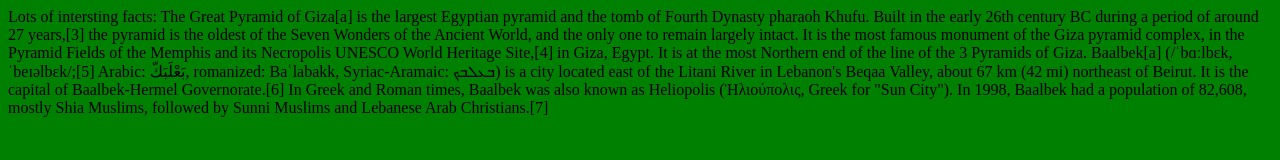
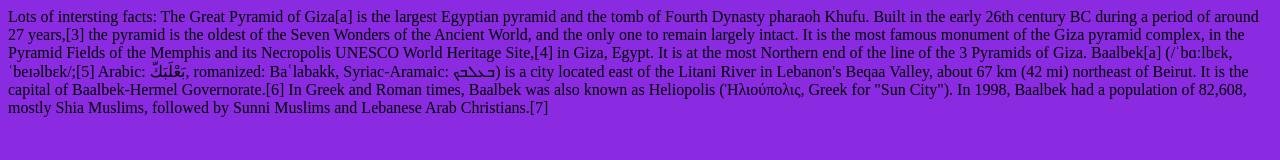
Before and after one commit to alanwithers/testgit, a plain HTML site: page index.html in a window 1280 px wide. Drawn offline with Linux system fonts and the light colour scheme.

Commit message:
changed bg css and baal to html

```diff
--- a/style.css
+++ b/style.css
@@ -1,3 +1,3 @@
 body {
- background-color: green
+ background-color: blueviolet;
 }
```
Also changed, not shown: index.html (+1 -1 lines).
